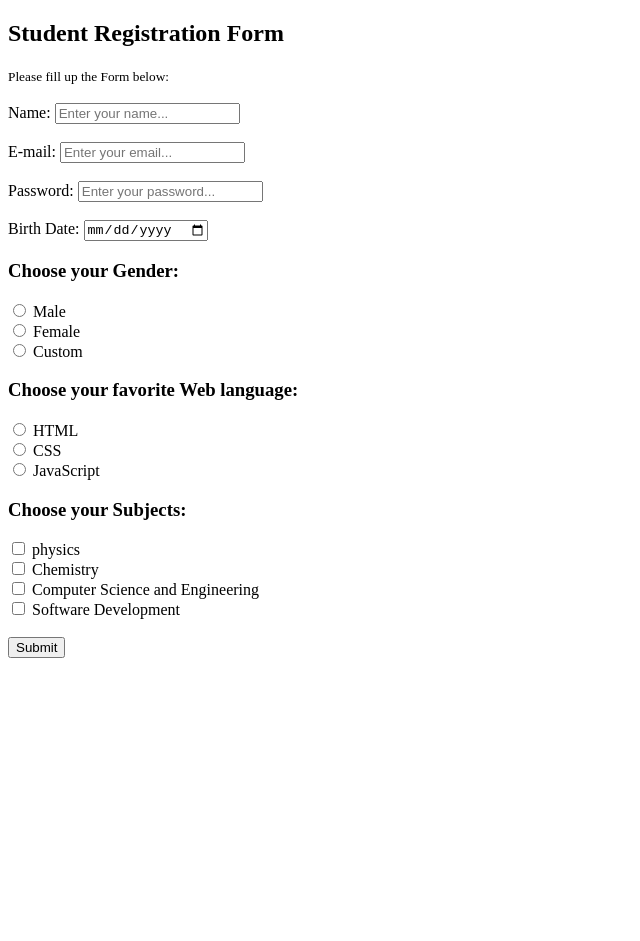
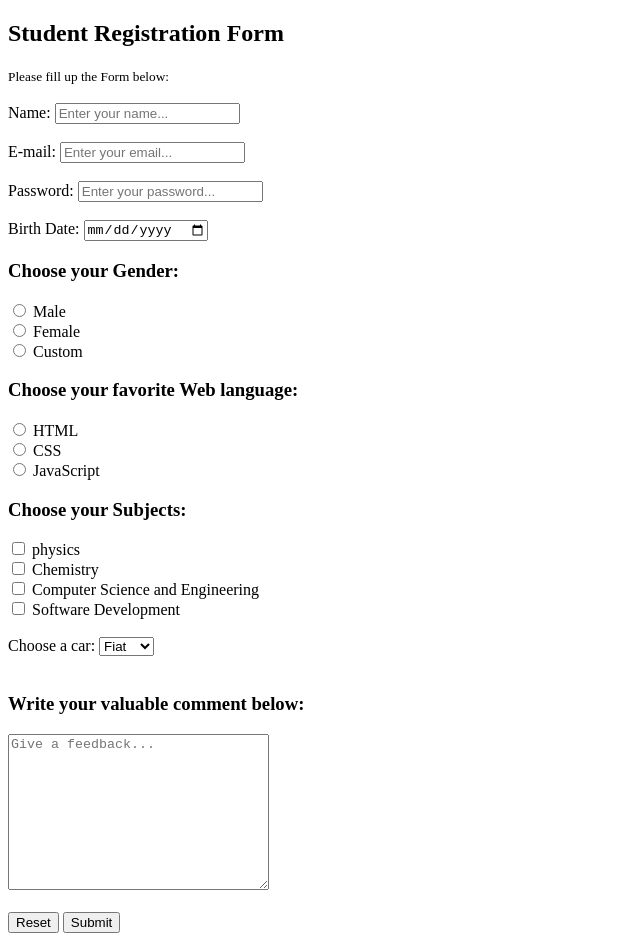
Before and after one commit to Mamun128169/Simple-Registration-Form, a plain HTML site: page index.html in a window 1280 px wide. Shown: the whole page, without its empty margins (0-640 px from the left). Before the commit the page ends 800 px from the top, so only its background shows below. Drawn offline with Linux system fonts and the light colour scheme.

Commit message:
made some changes

```diff
--- a/index.html
+++ b/index.html
@@ -68,12 +68,27 @@
                 <label for="sd">Software Development</label>
                 <br>
                 <br>
+                <label for="cars">Choose a car:</label>
+                <select name="car" id="cars" size="0">
+                    <option value="volvo">Volvo</option>
+                    <option value="saab">Saab</option>
+                    <option value="fiat" selected>Fiat</option>
+                    <option value="audi">Audi</option>
+                </select>
+                <br><br>
+
+                <h3>Write your valuable comment below:</h3>
+                <textarea name="message" cols="30" rows="10" placeholder="Give a feedback..."></textarea>
+                <br><br>
+                <input type="reset" >
                 <input type="submit" value="Submit">
             </form>
+
 
 
         </div>
 
     </section>
 </body>
+
 </html>
```
